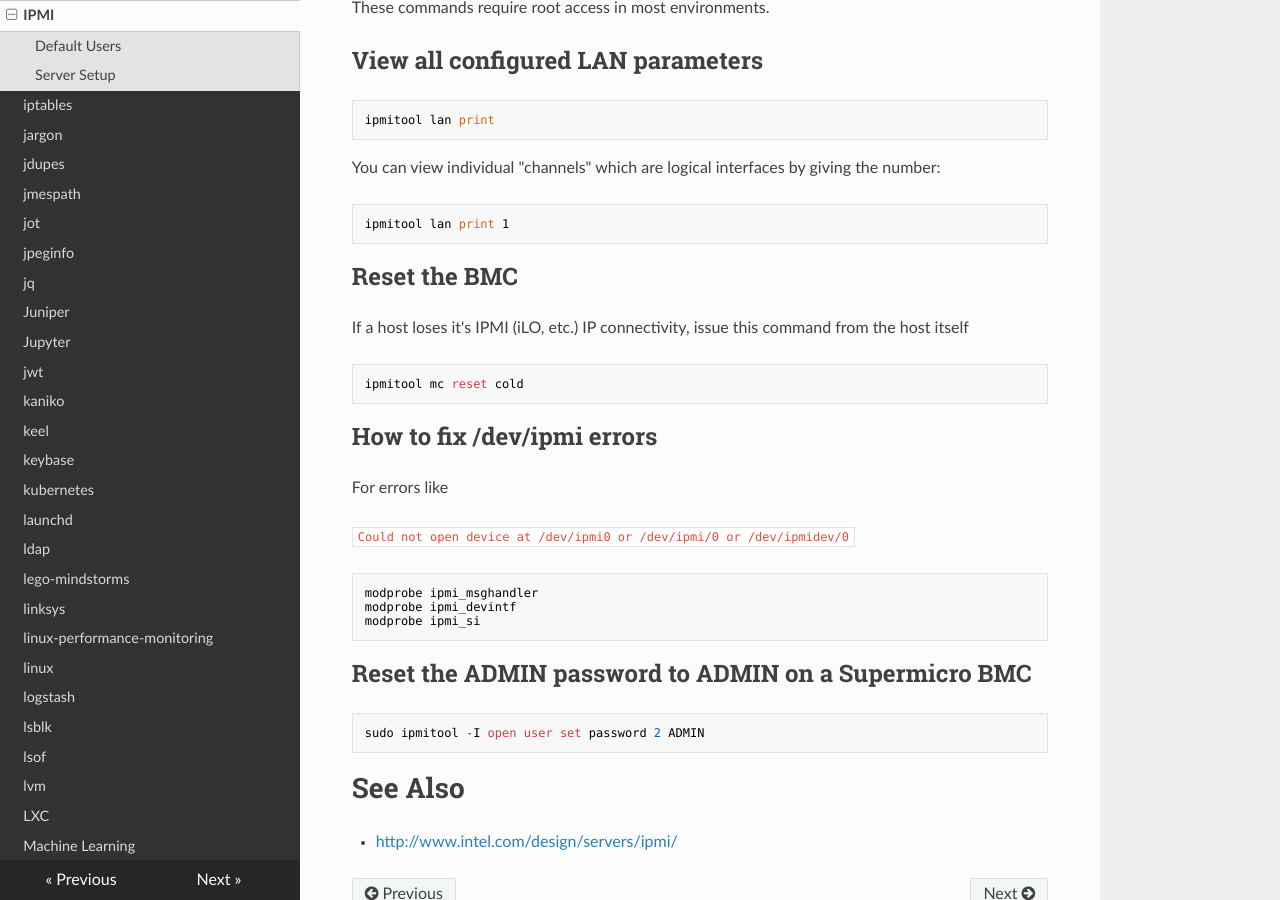
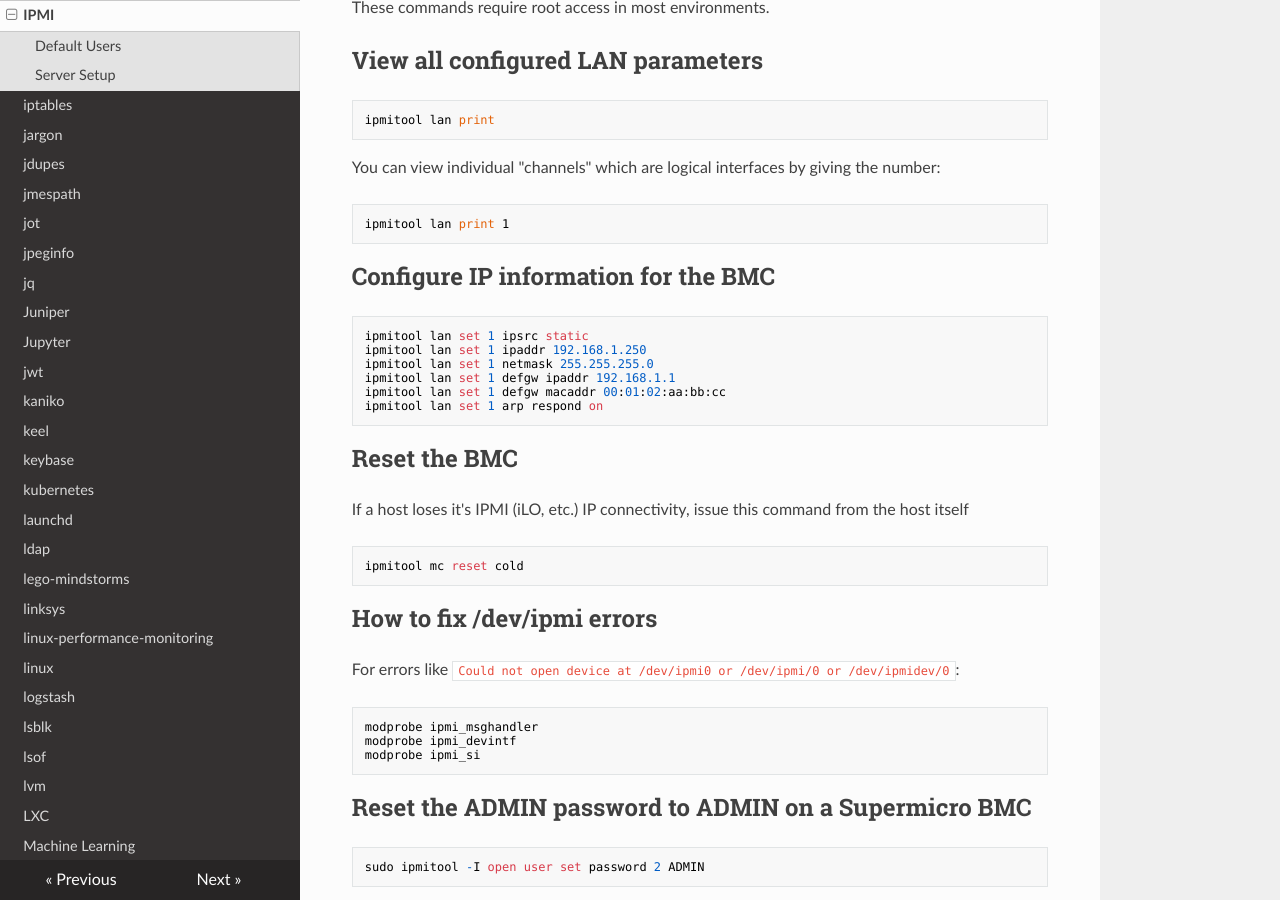
Before and after one commit to lando-cal/tech-notes, an MkDocs documentation site: the page built from docs/ipmi.md, in a window 1280 px wide and 900 px high, scrolled down 1762 px. Built offline with MkDocs 1.6.1, drawn with Linux system fonts in a browser that asks for light colours; nearby versions of some CDN libraries.

Commit message:
Update some ipmi and route info.

````diff
--- a/docs/ipmi.md
+++ b/docs/ipmi.md
@@ -92,6 +92,17 @@ You can view individual "channels" which are logical interfaces by giving the nu
 ipmitool lan print 1
 ```
 
+## Configure IP information for the BMC
+
+```
+ipmitool lan set 1 ipsrc static
+ipmitool lan set 1 ipaddr 192.168.1.250
+ipmitool lan set 1 netmask 255.255.255.0
+ipmitool lan set 1 defgw ipaddr 192.168.1.1
+ipmitool lan set 1 defgw macaddr 00:01:02:aa:bb:cc
+ipmitool lan set 1 arp respond on
+```
+
 ## Reset the BMC
 
 If a host loses it's IPMI (iLO, etc.) IP connectivity, issue this command from the host itself
@@ -102,9 +113,7 @@ ipmitool mc reset cold
 
 ## How to fix /dev/ipmi errors
 
-For errors like
-
-`Could not open device at /dev/ipmi0 or /dev/ipmi/0 or /dev/ipmidev/0`
+For errors like `Could not open device at /dev/ipmi0 or /dev/ipmi/0 or /dev/ipmidev/0`:
 
 ```
 modprobe ipmi_msghandler
````
Also changed, not shown: docs/juniper.md (+8 -0 lines).
